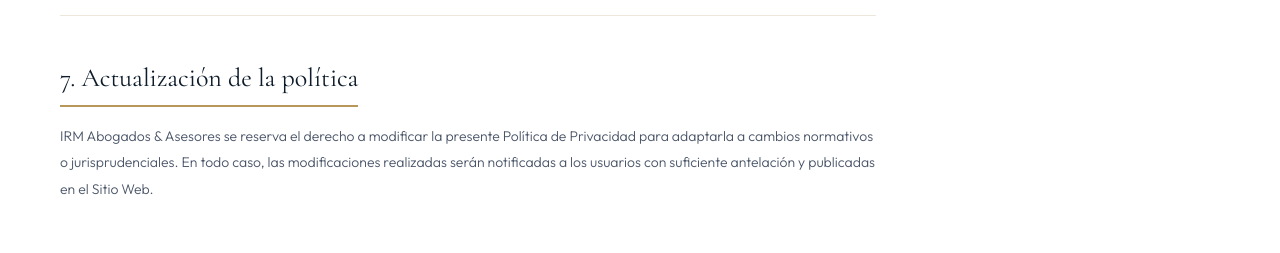
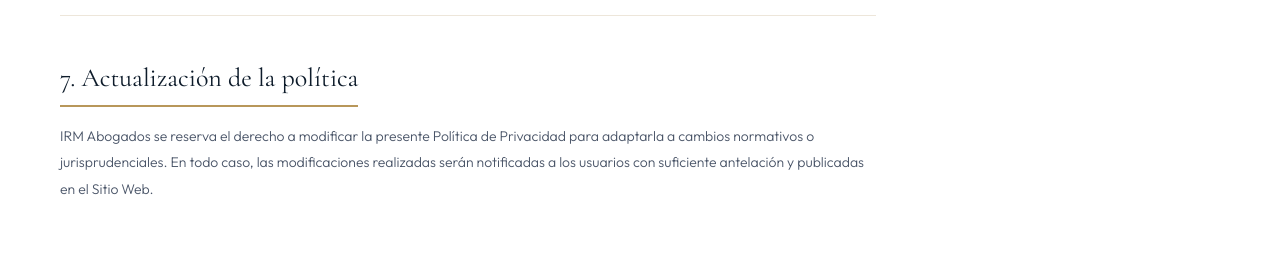
Before and after one commit to Ivanrm01/IRM-Abogados, a Next.js app: page /politica-de-privacidad in a window 1280 px wide. Shown: the part 3320-3573 px from the top of the page. Built offline with nearby package versions, Linux system fonts and the light colour scheme.

Commit message:
Update page.jsx

```diff
--- a/app/politica-de-privacidad/page.jsx
+++ b/app/politica-de-privacidad/page.jsx
@@ -98,7 +98,7 @@
 
           <div className={styles.block}>
             <h2>7. Actualización de la política</h2>
-            <p>IRM Abogados & Asesores se reserva el derecho a modificar la presente Política de Privacidad para adaptarla a cambios normativos o jurisprudenciales. En todo caso, las modificaciones realizadas serán notificadas a los usuarios con suficiente antelación y publicadas en el Sitio Web.</p>
+            <p>IRM Abogados se reserva el derecho a modificar la presente Política de Privacidad para adaptarla a cambios normativos o jurisprudenciales. En todo caso, las modificaciones realizadas serán notificadas a los usuarios con suficiente antelación y publicadas en el Sitio Web.</p>
           </div>
 
         </div>
```
